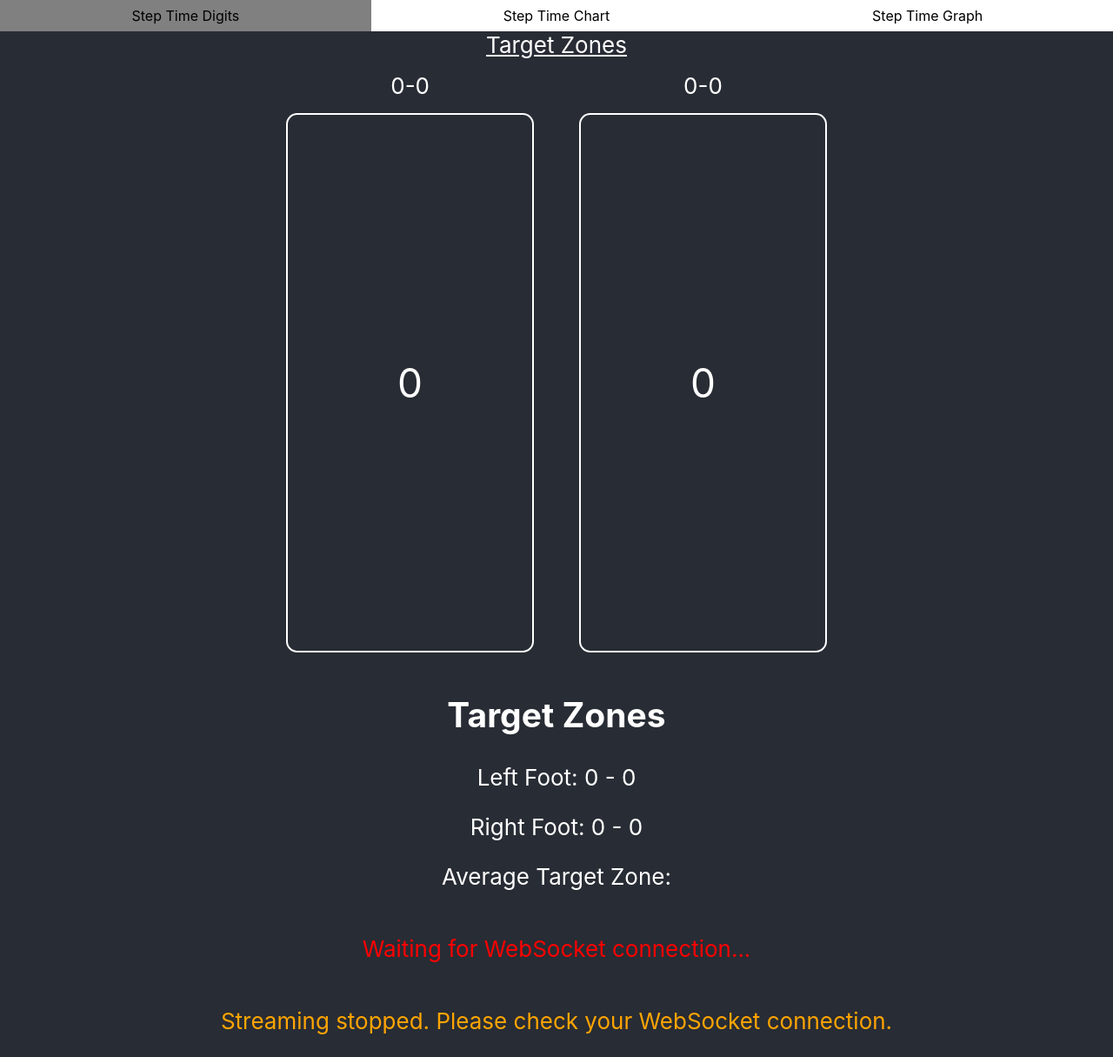
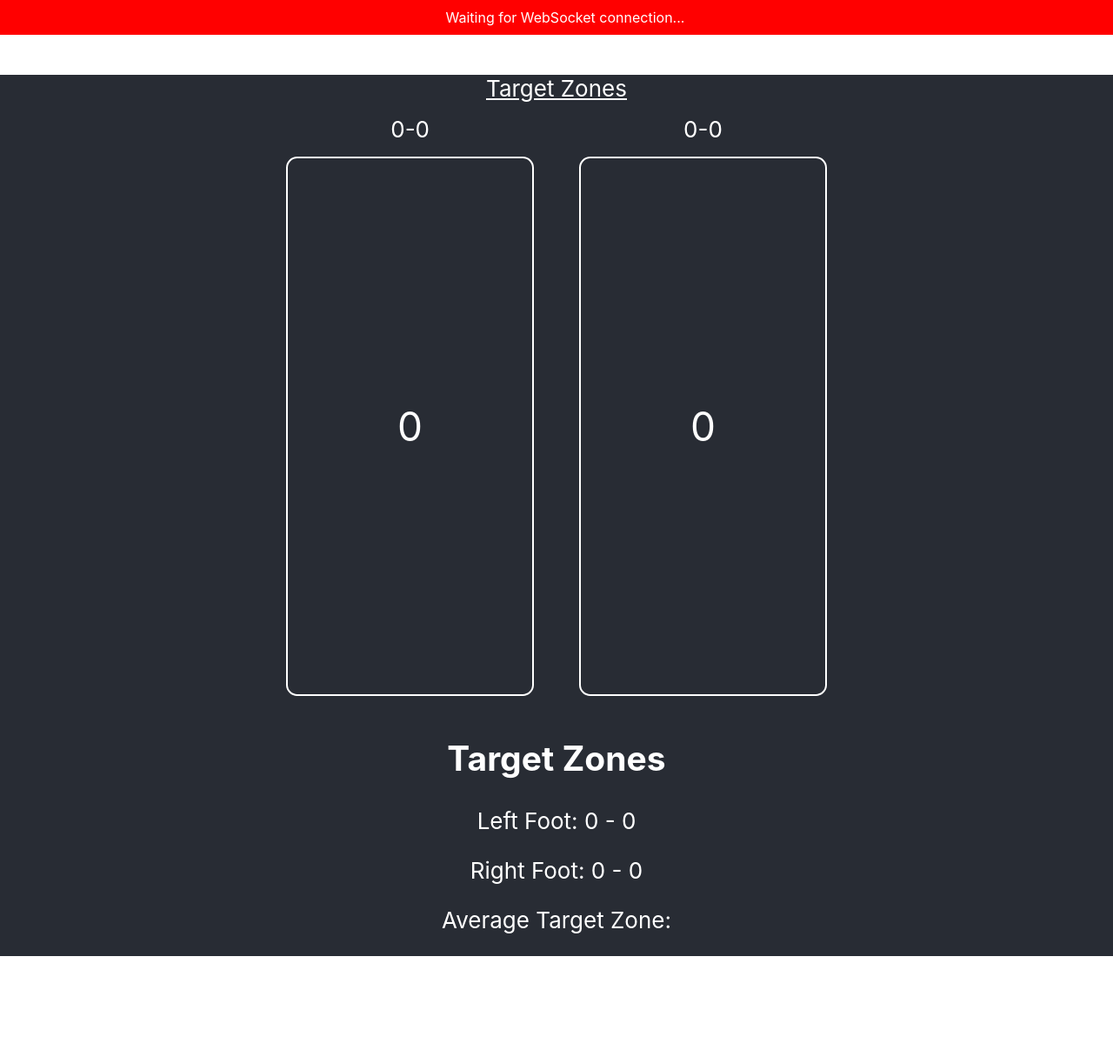
Before and after one commit to oss-slu/Step_Time_Biofeedback, a React (Create React App) app in the folder frontend/: page / in a window 1280 px wide. Shown: the whole page at 87% size. After the commit the page ends 1099 px from the top, so only its background shows below. Built offline with nearby package versions, Linux system fonts and the light colour scheme; no server answers.

Commit message:
Update App.js

```diff
--- a/frontend/src/App.js
+++ b/frontend/src/App.js
@@ -54,10 +54,30 @@ function App() {
     };
   }, []);
 
-  return (
+return (
     <div className="App">
+      {/* WebSocket Status Banner */}
+      <div
+        style={{
+          width: '100%',
+          padding: '10px',
+          backgroundColor: isWebSocketConnected ? 'green' : 'red',
+          color: 'white',
+          textAlign: 'center',
+          position: 'fixed', // Ensure it stays at the top
+          top: 0,
+          left: 0,
+          zIndex: 1000,
+        }}
+      >
+        {isWebSocketConnected
+          ? "WebSocket Connected"
+          : webSocketError || "Waiting for WebSocket connection..."}
+      </div>
+
+      {/* Page Content */}
       <Navigation setCurrentView={setCurrentView} />
-      <header className="App-header">
+      <header className="App-header" style={{ marginTop: '50px' }}>
         {views[currentView]}
         <div>
           <h2>Target Zones</h2>
@@ -65,22 +85,6 @@ function App() {
           <p>Right Foot: {stepTime.targetZones.right.min} - {stepTime.targetZones.right.max}</p>
           <p>Average Target Zone: {stepTime.targetZones.average}</p>
         </div>
-
-        {/* Show WebSocket connection status or error */}
-        <div>
-          {isWebSocketConnected ? (
-            <p style={{ color: 'green' }}>WebSocket Connected</p>
-          ) : (
-            <p style={{ color: 'red' }}>{webSocketError || "Waiting for WebSocket connection..."}</p>
-          )}
-        </div>
-
-        {/* You can disable streaming or show message based on connection */}
-        {!isWebSocketConnected && (
-          <div>
-            <p style={{ color: 'orange' }}>Streaming stopped. Please check your WebSocket connection.</p>
-          </div>
-        )}
       </header>
     </div>
   );
```
